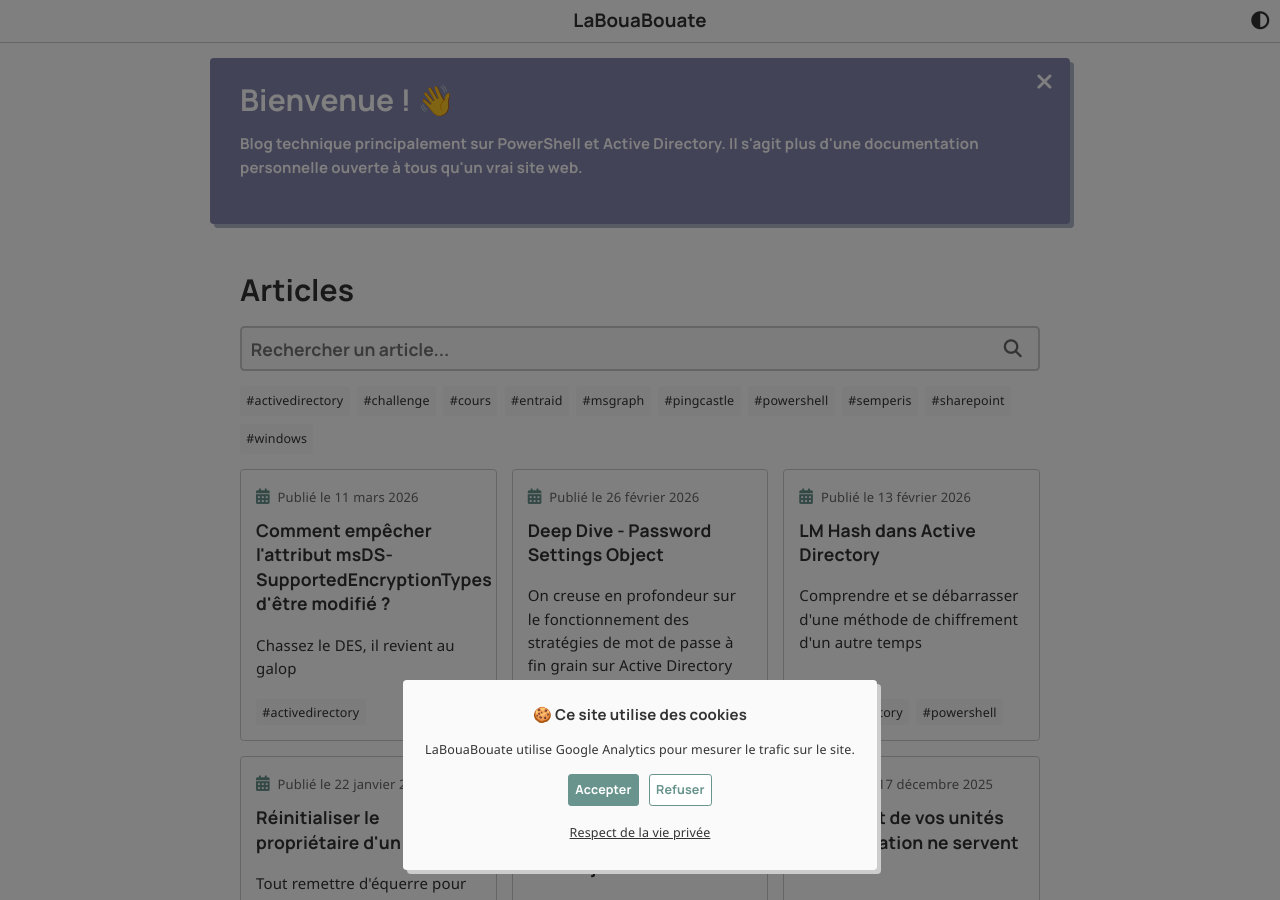
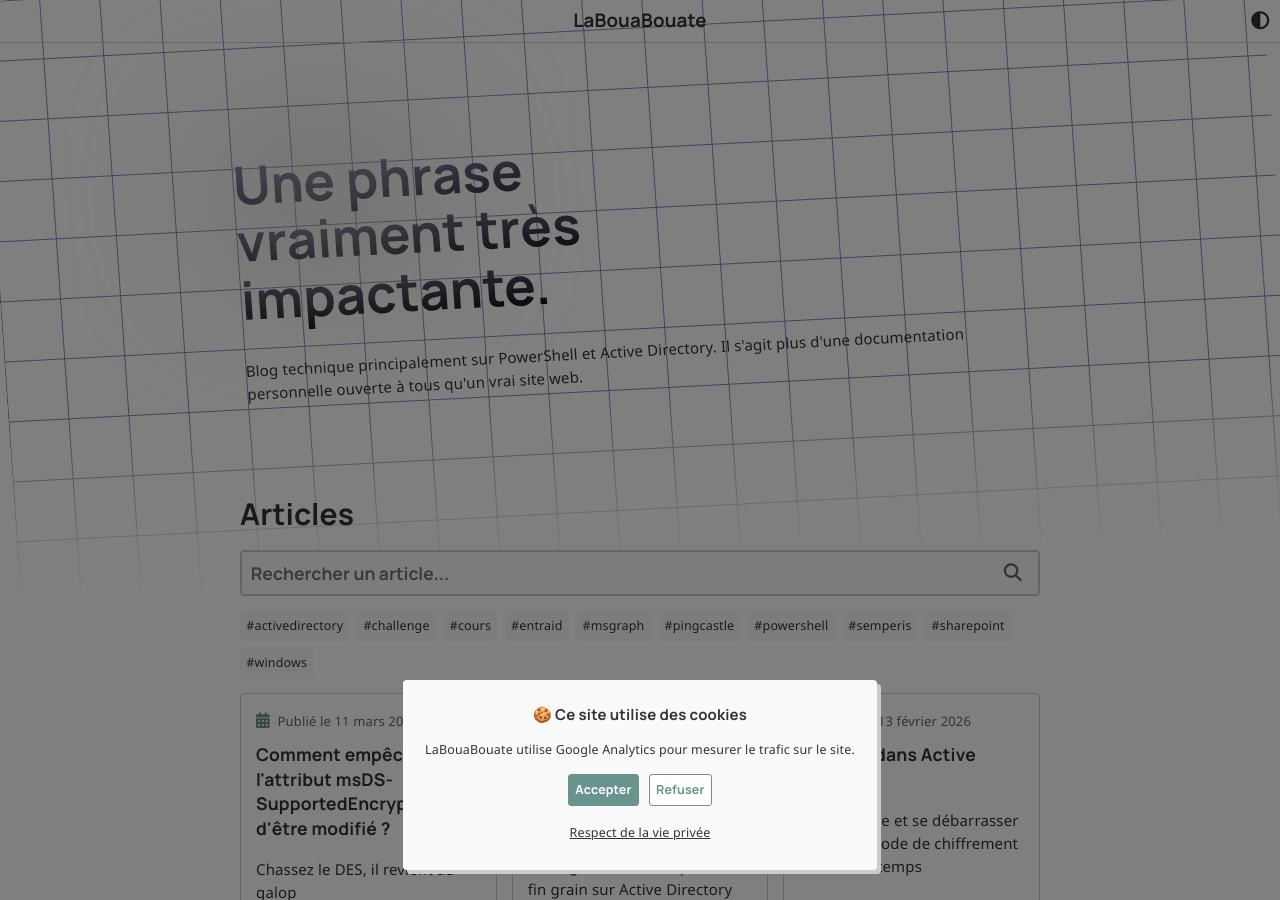
Before and after one commit to leobouard/leobouard.github.io, a Jekyll site: the page built from _pages/blog.html, in a window 1280 px wide and 900 px high. Built offline with Jekyll 4.4.1, drawn with Linux system fonts in a browser that asks for light colours; nearby versions of some CDN libraries; some web fonts are replaced.

Commit message:
Mise à jour brouillon et header

```diff
--- a/_includes/blog-header.html
+++ b/_includes/blog-header.html
@@ -1,31 +1,43 @@
-<script>
-  document.addEventListener('DOMContentLoaded', () => {
-    const blogHeader = document.getElementById('blog-header');
-    const hideButton = document.getElementById('hide-blog-header');
-    const showButton = document.getElementById('show-blog-header');
+<section style="
+    width: 100%;
+    height: 40em;
+    background-image: linear-gradient(90deg, var(--accent) 1px,#0000 1px),linear-gradient(var(--accent) 1px,#0000 1px);
+    background-repeat: repeat;
+    background-size: 4em 4em;
+    mask-image: linear-gradient(180deg, var(--background) 70%, transparent);
+    margin-bottom: -7em;
+    display: flex;
+    transform: skew(4deg, -3deg);
+    z-index: -1;
+    margin-top: -5em;
+">
+  <div style="
+    max-width: 800px;
+    padding: 2em;
+    margin: auto;
+    position: relative;
+">
+    <div style="
+        position: absolute;
+    aspect-ratio: 2/1;
+    background: var(--mediumaccent);
+    width: 12em;
+    filter: blur(5em);
+"></div>
+    <span style="
+    font-family: var(--titlefont);
+    font-size: 3.5em;
+    line-height: 110%;
+    background: linear-gradient(-2deg, black, var(--accent));
+    background-clip: text;
+    color: transparent;
+    user-select: none;
+">Une phrase<br>vraiment très<br>impactante.</span>
+    <p style="
+    margin-top: 2em;
+">Blog technique principalement sur PowerShell et Active Directory. Il s'agit plus d'une documentation personnelle
+      ouverte à tous qu'un vrai site web.</p>
+  </div>
 
-    if (readCookie('cookie-hide-blog-header') == 'true') {
-      blogHeader.style.display = 'none';
-      showButton.style.display = 'block';
-    }
 
-    hideButton.addEventListener('click', () => {
-      blogHeader.style.display = 'none';
-      showButton.style.display = 'block';
-      createCookie('cookie-hide-blog-header', 'true', 31);
-    });
-
-    showButton.addEventListener('click', () => {
-      showButton.style.display = 'none';
-      eraseCookie('cookie-hide-blog-header');
-    });
-  });
-</script>
-
-<section class="blog-header" id="blog-header">
-  <button id="hide-blog-header" class="hide-button" title="Masquer la bannière d'accueil">
-    <i class="fa-solid fa-xmark"></i>
-  </button>
-  <span>Bienvenue ! 👋</span>
-  <p>Blog technique principalement sur PowerShell et Active Directory. Il s'agit plus d'une documentation personnelle ouverte à tous qu'un vrai site web.</p>
 </section>
```
Also changed, not shown: _drafts/utcm-et-maester.md (+1 -2 lines).
